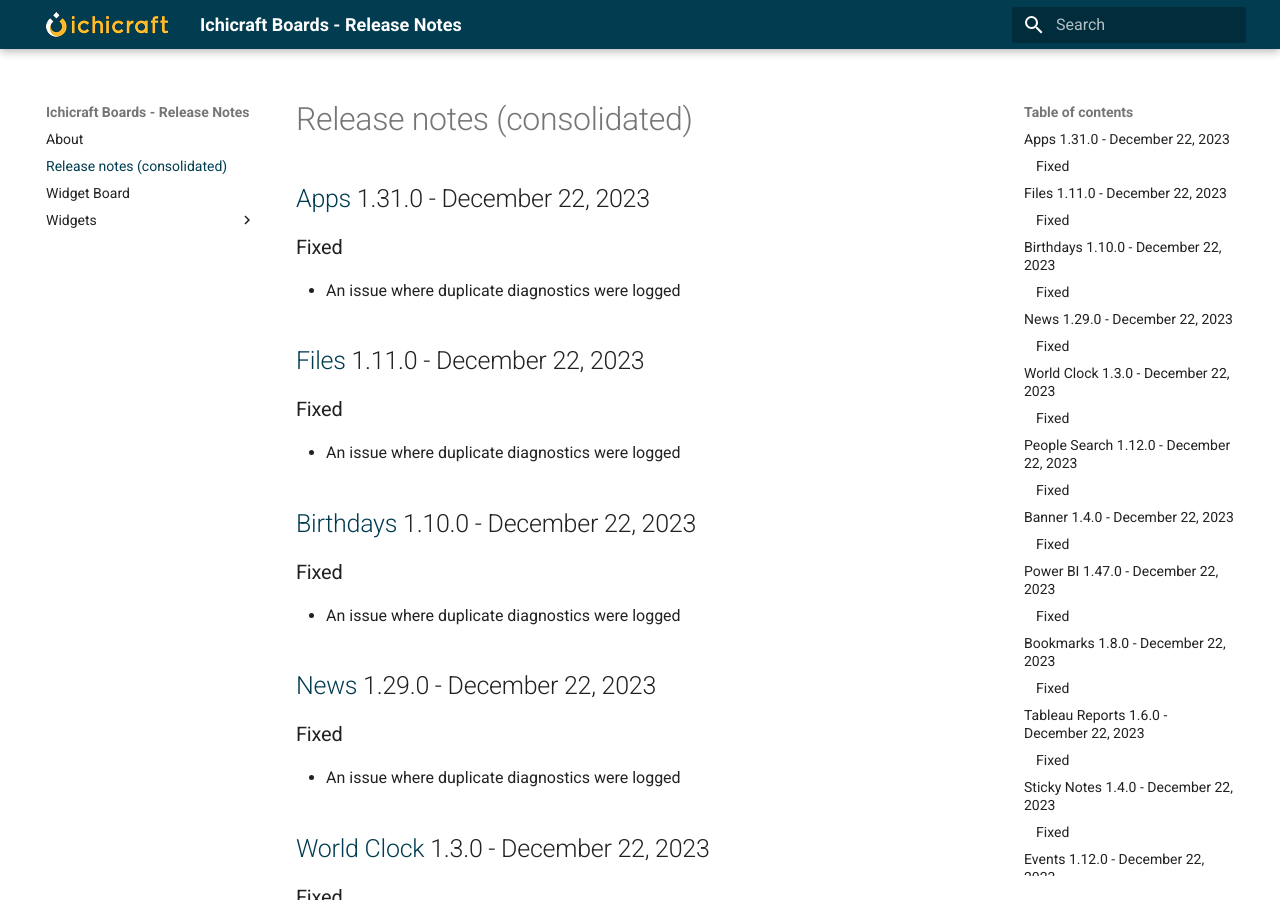
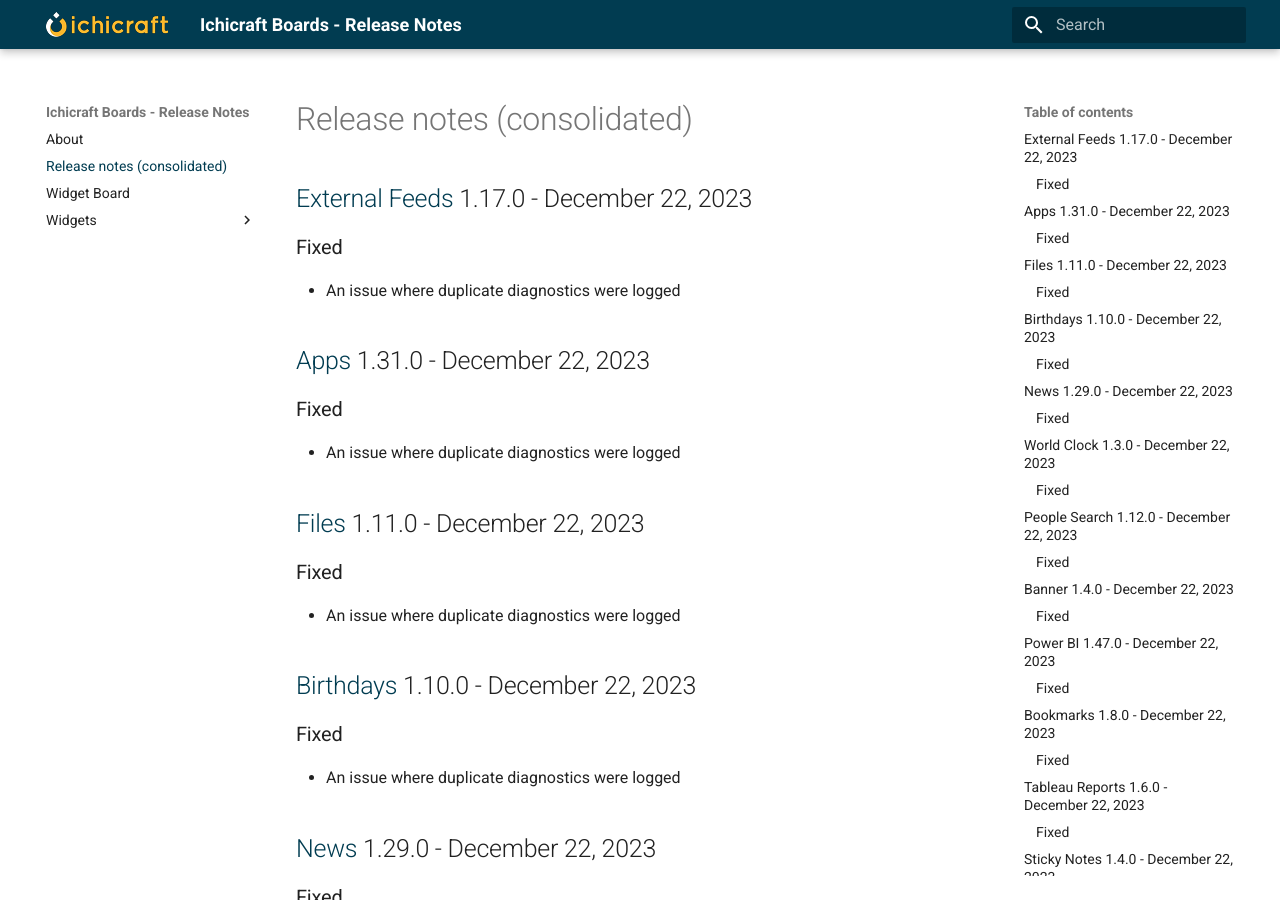
Before and after one commit to ichicraft/widgets-docs, an MkDocs documentation site: the page built from docs/Release-notes-(consolidated).md, in a window 1280 px wide and 900 px high. Built offline with MkDocs 1.6.1 and Material for MkDocs 9.7.7, drawn with Linux system fonts in a browser that asks for light colours.

Commit message:
Release notes updated by BuildService

```diff
--- a/docs/Release-notes-(consolidated).md
+++ b/docs/Release-notes-(consolidated).md
@@ -1,3 +1,8 @@
+## [External Feeds](./Widgets/External Feeds.md) 1.17.0 - December 22, 2023
+
+### Fixed
+- An issue where duplicate diagnostics were logged
+
 ## [Apps](./Widgets/Apps.md) 1.31.0 - December 22, 2023
 
 ### Fixed
```
Also changed, not shown: docs/Widgets/External Feeds.md (+5 -0 lines).
